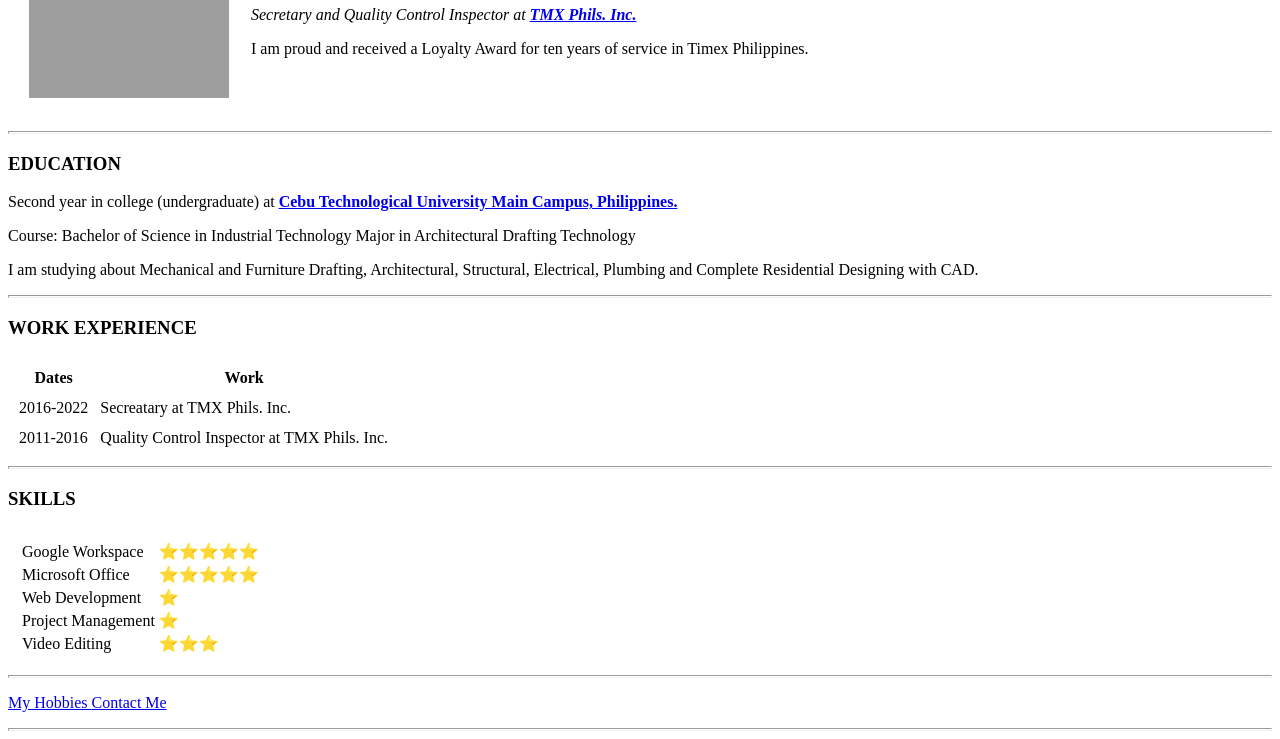
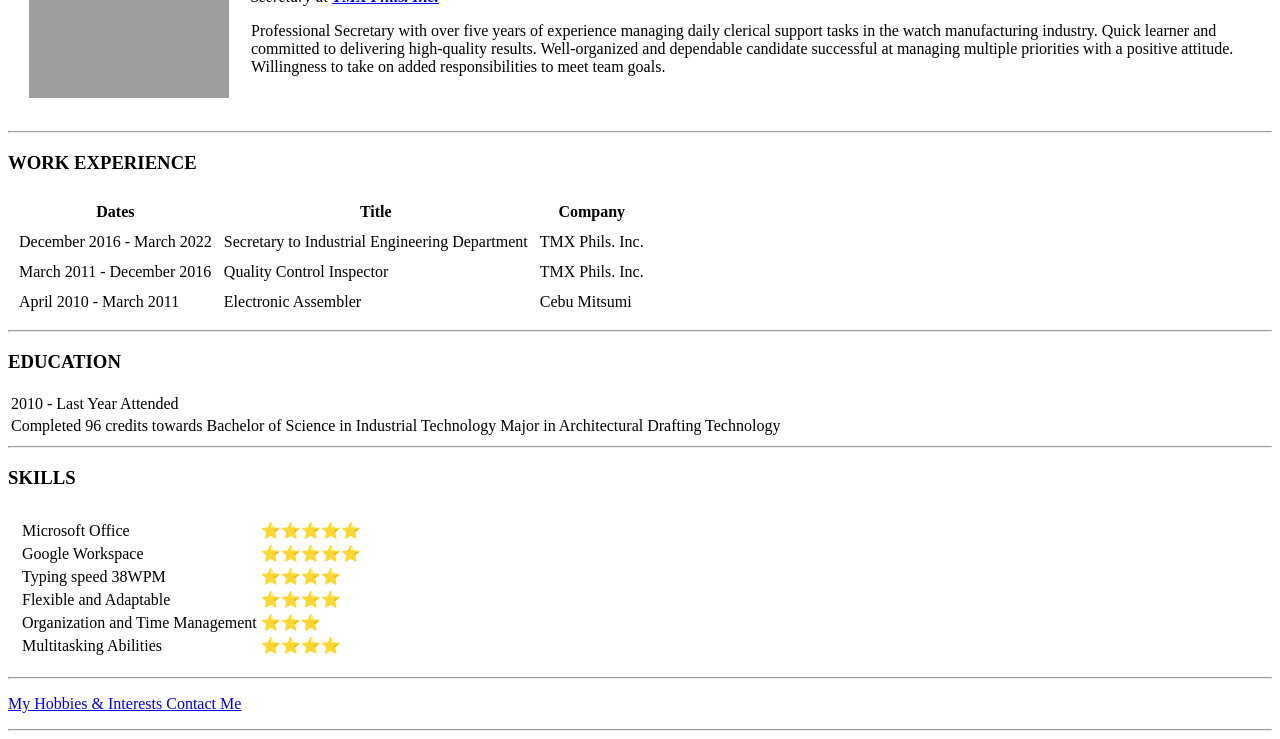
Before and after one commit to Manelynp/cv, a plain HTML site: page index.html in a window 1280 px wide. Shown: the part 131-870 px from the top of the page. Drawn offline with Linux system fonts and the light colour scheme; grey boxes are pictures that could not be loaded.

Commit message:
update index html

```diff
--- a/index.html
+++ b/index.html
@@ -4,6 +4,7 @@
 	<head>
 	  <meta charset="utf-8">
 	  <title>Manelyn´s Portfolio</title>
+	  <link rel="stylesheet" href="css/styles.css">
 	</head>
 
 	<body>
@@ -11,42 +12,52 @@
 	    <tr>
 	      <td><img src="images/Mane1a.png" width="200px" height="200px" alt="Manelyn´s profile picture "></td>
 	      <td><h1>Manelyn C. Paypa</h1>
-      <p><em>Secretary and Quality Control Inspector at <strong><a href="https://timex.ph/">TMX Phils. Inc.</a></strong></em>
-      <p>I am proud and received a Loyalty Award for ten years of service in Timex Philippines.</p>
+	      <p><em>Secretary at <strong><a href="https://timex.ph/">TMX Phils. Inc.</a></strong></em>
+	      <p>Professional Secretary with over five years of experience managing daily clerical support tasks in the watch manufacturing industry. Quick learner and committed to delivering high-quality results. Well-organized and dependable candidate successful at managing multiple priorities with a positive attitude. Willingness to take on added responsibilities to meet team goals.</p>
 	    </td>
 	    </tr>
 	  </table>
 
-  <hr size="3">
-  <h3>EDUCATION</h3>
-
-  <p>Second year in college (undergraduate) at <strong><a href="https://www.ctu.edu.ph/">Cebu Technological University Main Campus, Philippines.</a></strong>
-  <p>Course: Bachelor of Science in Industrial Technology Major in Architectural Drafting Technology
-  <p>I am studying about Mechanical and Furniture Drafting, Architectural, Structural, Electrical, Plumbing and Complete Residential Designing with CAD.</p></li>
-  <hr size="3">
+	  <hr>
 	<h3>WORK EXPERIENCE</h3>
 	<table cellspacing="10">
 	  <thead>
 	    <tr>
 	      <th>Dates</th>
-      <th>Work</th>
+	      <th>Title</th>
+	      <th>Company</th>
 	    </tr>
 	  </thead>
 	  <tbody>
 	    <tr>
-      <td>2016-2022</td>
-      <td>Secreatary at TMX Phils. Inc.</td>
+	      <td>December 2016 - March 2022</td>
+	      <td>Secretary to Industrial Engineering Department</td>
+	      <td>TMX Phils. Inc.</td>
 	    </tr>
 	    <tr>
-      <td>2011-2016</td>
-      <td>Quality Control Inspector at TMX Phils. Inc.</td>
+	      <td>March 2011 - December 2016</td>
+	      <td>Quality Control Inspector</td>
+	      <td>TMX Phils. Inc.</td>
+	    </tr>
+	    <tr>
+	      <td>April 2010 - March 2011</td>
+	      <td>Electronic Assembler</td>
+	      <td>Cebu Mitsumi</td>
 	    </tr>
 	  </tbody>
-  <tfoot>
+	</table>
+	  <hr>
+	<h3>EDUCATION</h3>
+	<table>
+	  <tr>
+      <td>2010 - Last Year Attended</td>
+	  </tr>
+	  <tr>
+	    <td>Completed 96 credits towards Bachelor of Science in Industrial Technology Major in Architectural Drafting Technology</td>
+      </tr>
+	</table>
 
-  </tfoot>
-</table>
-<hr size="3">
+	<hr>
 	<h3>SKILLS</h3>
 
 	<table cellspacing="10">
@@ -54,35 +65,39 @@
 	    <td>
 	      <table>
 	        <tr>
+	          <td>Microsoft Office</td>
+	          <td>⭐⭐⭐⭐⭐</td>
+	        </tr>
+          <tr>
 	          <td>Google Workspace</td>
 	          <td>⭐⭐⭐⭐⭐</td>
 	        </tr>
           <tr>
-          <td>Microsoft Office</td>
-          <td>⭐⭐⭐⭐⭐</td>
+	          <td>Typing speed 38WPM</td>
+	          <td>⭐⭐⭐⭐</td>
 	        </tr>
 	        <tr>
-          <td>Web Development</td>
-          <td>⭐</td>
+	          <td>Flexible and Adaptable</td>
+	          <td>⭐⭐⭐⭐</td>
 	        </tr>
 	        <tr>
-          <td>Project Management</td>
-          <td>⭐</td>
+	          <td>Organization and Time Management</td>
+	          <td>⭐⭐⭐</td>
 	        </tr>
           <tr>
-          <td>Video Editing</td>
-          <td>⭐⭐⭐</td>
+	          <td>Multitasking Abilities</td>
+	          <td>⭐⭐⭐⭐</td>
 	        </tr>
 	      </table>
 	  </tr>
 	</table>
 
 
-  <hr size="3">
-  <p><a href="hobbies.html">My Hobbies
+	  <hr>
+	  <p><a href="hobbies.html">My Hobbies & Interests
 	  <a href="contact-me.html">Contact Me</a></p>
 
-  <hr size="3">
+	  <hr>
 
 	 </body>
 
```
Lines whose indentation alone changed are shown as unchanged.
